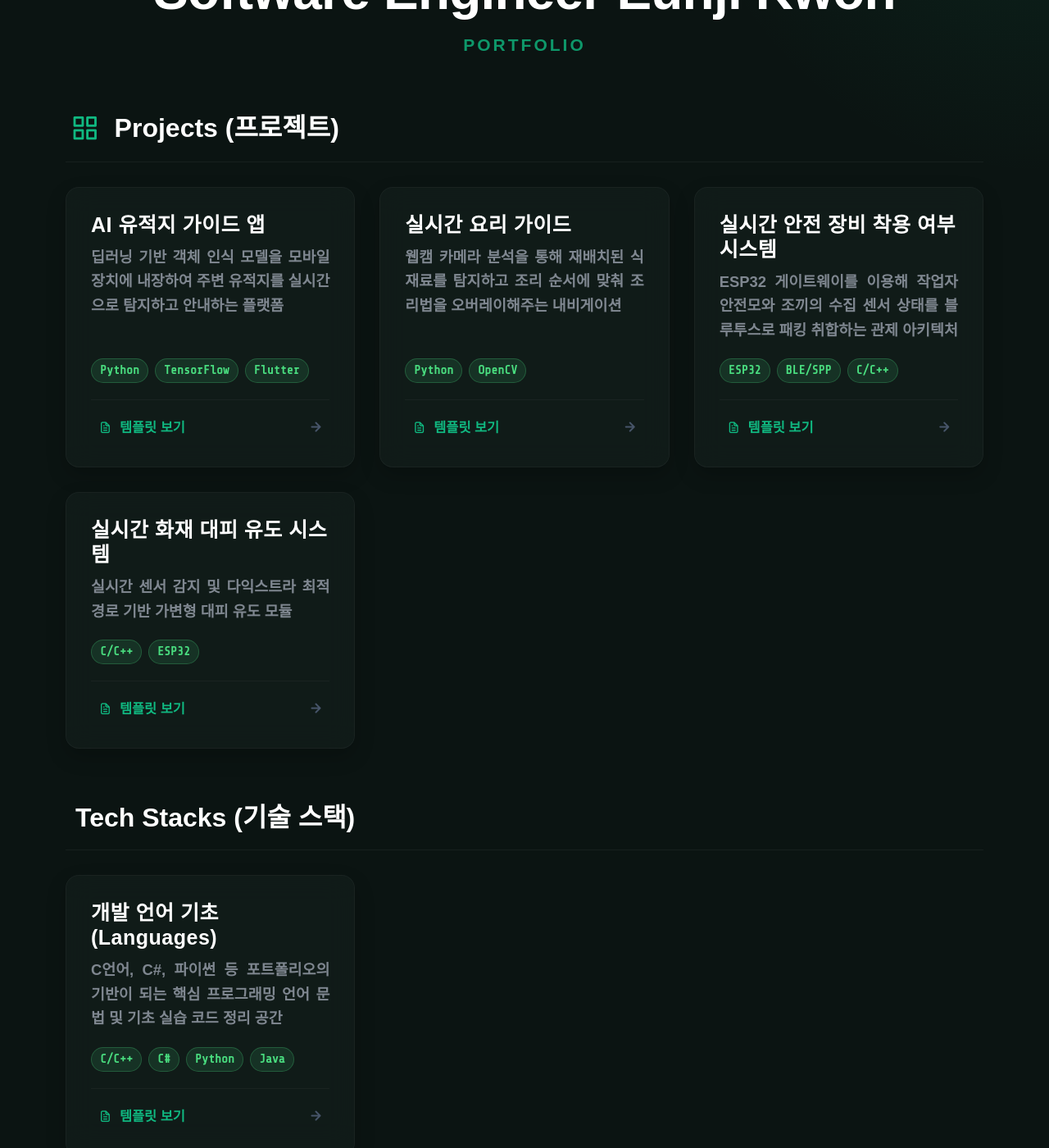
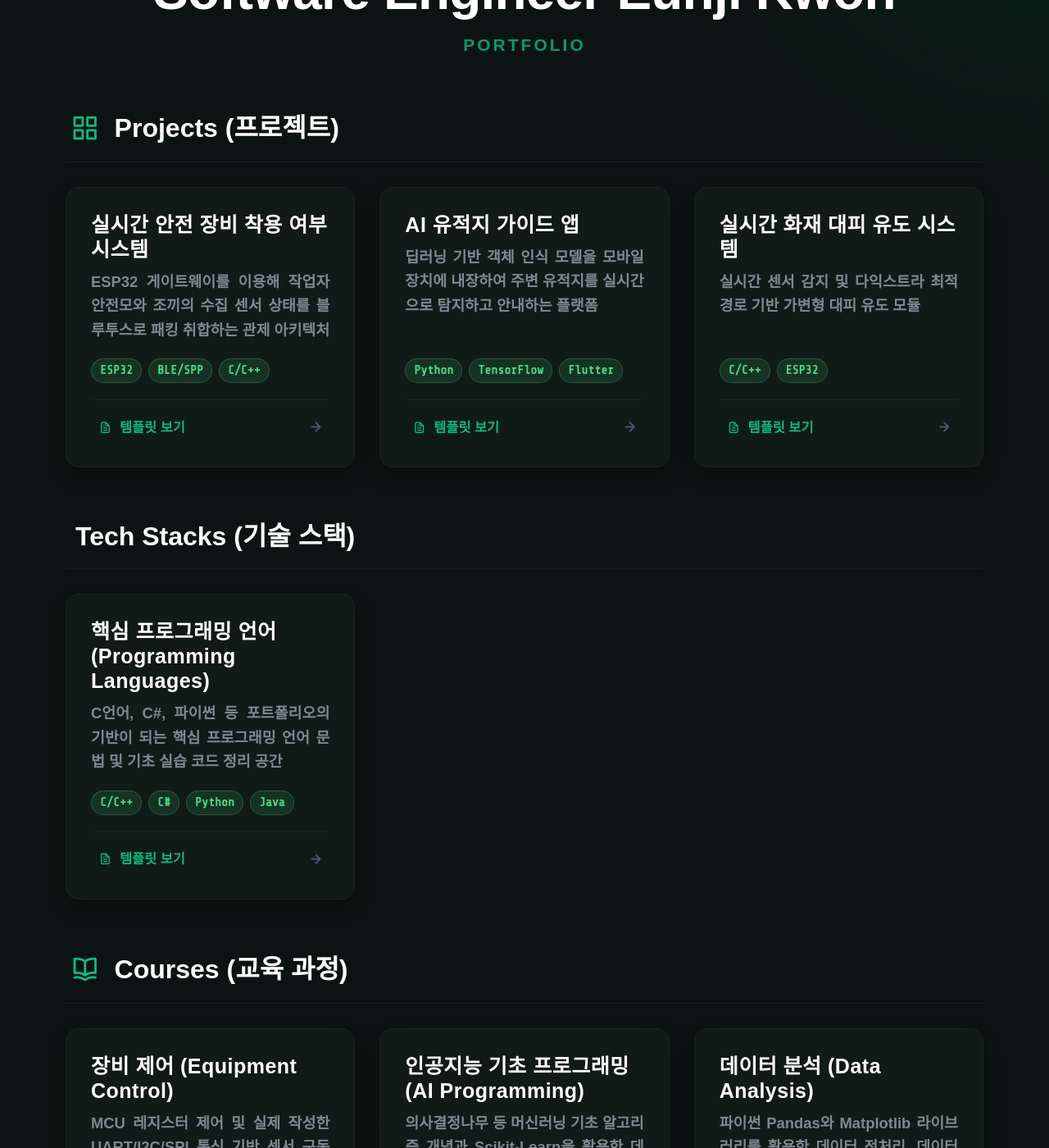
Before and after one commit to eunji021/eunji021.github.io, a Jekyll site: the page built from index.html, in a window 1280 px wide and 1400 px high, scrolled down 234 px. Shown: the whole window at 82% size. Built offline with Jekyll 4.4.1, drawn with Linux system fonts in a browser that asks for light colours; nearby versions of some CDN libraries; some web fonts are replaced; comment, search, counter and statistics services are not loaded; some of the changed text lies outside the part shown.

Commit message:
이름 바꿈

```diff
--- a/index.html
+++ b/index.html
@@ -457,6 +457,23 @@ title: Home
   </div>
 
   <div class="card-grid">
+    <!-- 실시간 안전 장비 착용 여부 시스템 -->
+    <div class="grid-card real-link" data-url="{{ site.baseurl }}/safety-equipment-system">
+      <h4 class="card-title">실시간 안전 장비 착용 여부 시스템</h4>
+      <p class="card-desc">ESP32 게이트웨이를 이용해 작업자 안전모와 조끼의 수집 센서 상태를 블루투스로 패킹 취합하는 관제 아키텍처</p>
+      <div class="card-badges">
+        <span class="badge-tag">ESP32</span>
+        <span class="badge-tag">BLE/SPP</span>
+        <span class="badge-tag">C/C++</span>
+      </div>
+      <div class="card-footer-action">
+        <button class="card-action-btn view-template-btn" data-template="projects" data-title="실시간 안전 장비 착용 여부 시스템">
+          <i class="uil uil-file-alt"></i> 템플릿 보기
+        </button>
+        <span class="card-link-arrow"><i class="uil uil-arrow-right"></i></span>
+      </div>
+    </div>
+
     <!-- AI 유적지 가이드 앱 -->
     <div class="grid-card placeholder-link" data-msg="상세 프로젝트 정보 및 레포트를 구성하는 중입니다.">
       <h4 class="card-title">AI 유적지 가이드 앱</h4>
@@ -468,39 +485,6 @@ title: Home
       </div>
       <div class="card-footer-action">
         <button class="card-action-btn view-template-btn" data-template="projects" data-title="AI 유적지 가이드 앱">
-          <i class="uil uil-file-alt"></i> 템플릿 보기
-        </button>
-        <span class="card-link-arrow"><i class="uil uil-arrow-right"></i></span>
-      </div>
-    </div>
-
-    <!-- 실시간 요리 가이드 -->
-    <div class="grid-card placeholder-link" data-msg="상세 프로젝트 정보 및 레포트를 구성하는 중입니다.">
-      <h4 class="card-title">실시간 요리 가이드</h4>
-      <p class="card-desc">웹캠 카메라 분석을 통해 재배치된 식재료를 탐지하고 조리 순서에 맞춰 조리법을 오버레이해주는 내비게이션</p>
-      <div class="card-badges">
-        <span class="badge-tag">Python</span>
-        <span class="badge-tag">OpenCV</span>
-      </div>
-      <div class="card-footer-action">
-        <button class="card-action-btn view-template-btn" data-template="projects" data-title="실시간 요리 가이드">
-          <i class="uil uil-file-alt"></i> 템플릿 보기
-        </button>
-        <span class="card-link-arrow"><i class="uil uil-arrow-right"></i></span>
-      </div>
-    </div>
-
-    <!-- 실시간 안전 장비 착용 여부 시스템 -->
-    <div class="grid-card real-link" data-url="{{ site.baseurl }}/safety-equipment-system">
-      <h4 class="card-title">실시간 안전 장비 착용 여부 시스템</h4>
-      <p class="card-desc">ESP32 게이트웨이를 이용해 작업자 안전모와 조끼의 수집 센서 상태를 블루투스로 패킹 취합하는 관제 아키텍처</p>
-      <div class="card-badges">
-        <span class="badge-tag">ESP32</span>
-        <span class="badge-tag">BLE/SPP</span>
-        <span class="badge-tag">C/C++</span>
-      </div>
-      <div class="card-footer-action">
-        <button class="card-action-btn view-template-btn" data-template="projects" data-title="실시간 안전 장비 착용 여부 시스템">
           <i class="uil uil-file-alt"></i> 템플릿 보기
         </button>
         <span class="card-link-arrow"><i class="uil uil-arrow-right"></i></span>
@@ -530,9 +514,9 @@ title: Home
   </div>
 
   <div class="card-grid">
-    <!-- 개발 언어 기초 (Languages) -->
+    <!-- 핵심 프로그래밍 언어 (Programming Languages) -->
     <div class="grid-card real-link" data-url="{{ site.baseurl }}/ej" id="card-languages">
-      <h4 class="card-title">개발 언어 기초 (Languages)</h4>
+      <h4 class="card-title">핵심 프로그래밍 언어 (Programming Languages)</h4>
       <p class="card-desc">C언어, C#, 파이썬 등 포트폴리오의 기반이 되는 핵심 프로그래밍 언어 문법 및 기초 실습 코드 정리 공간</p>
       <div class="card-badges">
         <span class="badge-tag">C/C++</span>
@@ -541,7 +525,7 @@ title: Home
         <span class="badge-tag">Java</span>
       </div>
       <div class="card-footer-action">
-        <button class="card-action-btn view-template-btn" data-template="languages" data-title="개발 언어 기초 (Languages)">
+        <button class="card-action-btn view-template-btn" data-template="languages" data-title="핵심 프로그래밍 언어 (Programming Languages)">
           <i class="uil uil-file-alt"></i> 템플릿 보기
         </button>
         <span class="card-link-arrow"><i class="uil uil-arrow-right"></i></span>
@@ -572,6 +556,28 @@ title: Home
       </div>
     </div>
 
+    <!-- 인공지능 기초 프로그래밍 (AI Programming) -->
+    <div class="grid-card placeholder-link" data-msg="머신러닝 알고리즘 및 예측 모델 훈련 회고 작성 중입니다." id="card-machine-learning">
+      <h4 class="card-title">인공지능 기초 프로그래밍 (AI Programming)</h4>
+      <p class="card-desc">의사결정나무 등 머신러닝 기초 알고리즘 개념과 Scikit-Learn을 활용한 데이터 분류 모델 구현 실습 (금요 수업)</p>
+      <div class="card-badges">
+        <span class="badge-tag">Scikit-Learn</span>
+        <span class="badge-tag">Decision Tree</span>
+        <span class="badge-tag">Classification</span>
+      </div>
+      <div class="card-footer-action">
+        <div style="display: flex; gap: 15px;">
+          <button class="card-action-btn view-template-btn" data-template="machine-learning-concept" data-title="인공지능 기초 프로그래밍 (개념)">
+            <i class="uil uil-file-alt"></i> 개념
+          </button>
+          <button class="card-action-btn view-template-btn" data-template="machine-learning-practice" data-title="인공지능 기초 프로그래밍 (실습)">
+            <i class="uil uil-file-alt"></i> 실습
+          </button>
+        </div>
+        <span class="card-link-arrow"><i class="uil uil-arrow-right"></i></span>
+      </div>
+    </div>
+
     <!-- 데이터 분석 (Data Analysis) -->
     <div class="grid-card placeholder-link" data-msg="SQL 데이터 추출 및 Pandas 분석 시각화 로그 준비 중입니다." id="card-data-analysis">
       <h4 class="card-title">데이터 분석 (Data Analysis)</h4>
@@ -585,28 +591,6 @@ title: Home
         <button class="card-action-btn view-template-btn" data-template="data-analysis" data-title="데이터 분석 (Data Analysis)">
           <i class="uil uil-file-alt"></i> 템플릿 보기
         </button>
-        <span class="card-link-arrow"><i class="uil uil-arrow-right"></i></span>
-      </div>
-    </div>
-
-    <!-- 머신러닝 프로그래밍 기초 (Machine Learning) -->
-    <div class="grid-card placeholder-link" data-msg="머신러닝 알고리즘 및 예측 모델 훈련 회고 작성 중입니다." id="card-machine-learning">
-      <h4 class="card-title">머신러닝 프로그래밍 기초 (Machine Learning)</h4>
-      <p class="card-desc">의사결정나무 등 머신러닝 기초 알고리즘 개념과 Scikit-Learn을 활용한 데이터 분류 모델 구현 실습 (금요 수업)</p>
-      <div class="card-badges">
-        <span class="badge-tag">Scikit-Learn</span>
-        <span class="badge-tag">Decision Tree</span>
-        <span class="badge-tag">Classification</span>
-      </div>
-      <div class="card-footer-action">
-        <div style="display: flex; gap: 15px;">
-          <button class="card-action-btn view-template-btn" data-template="machine-learning-concept" data-title="머신러닝 프로그래밍 (개념)">
-            <i class="uil uil-file-alt"></i> 개념
-          </button>
-          <button class="card-action-btn view-template-btn" data-template="machine-learning-practice" data-title="머신러닝 프로그래밍 (실습)">
-            <i class="uil uil-file-alt"></i> 실습
-          </button>
-        </div>
         <span class="card-link-arrow"><i class="uil uil-arrow-right"></i></span>
       </div>
     </div>
```
